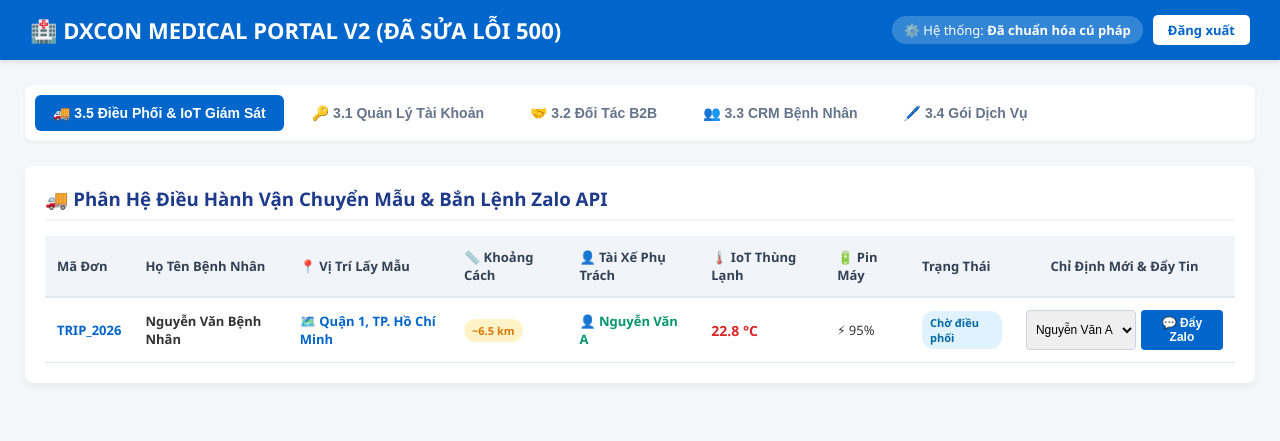
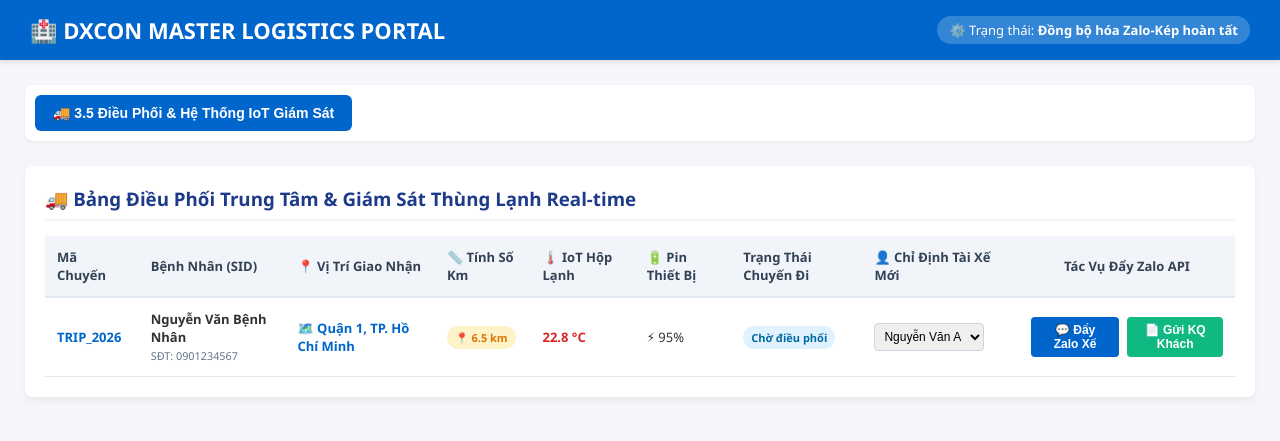
Before and after one commit to dxconmedical-max/dxconsystem, a Flask app: page /admin in a window 1280 px wide. Shown: the top 441 px of the page. Run offline with Flask 3, Linux system fonts and the light colour scheme; data comes from the database, SQL or seed files in the repository; data that the repository does not hold is empty.

Commit message:
Update admin.html

```diff
--- a/templates/admin.html
+++ b/templates/admin.html
@@ -7,165 +7,98 @@
         body { font-family: 'Segoe UI', Tahoma, Geneva, Verdana, sans-serif; margin: 0; background: #f4f6f9; color: #333; }
         .header { background: #0066cc; color: white; padding: 15px 30px; display: flex; justify-content: space-between; align-items: center; box-shadow: 0 2px 5px rgba(0,0,0,0.1); }
         .header h1 { margin: 0; font-size: 22px; }
-        .container { padding: 25px; max-width: 1400px; margin: 0 auto; }
+        .container { padding: 25px; max-width: 1500px; margin: 0 auto; }
         .tab-menu { display: flex; background: white; padding: 10px; border-radius: 8px; box-shadow: 0 2px 4px rgba(0,0,0,0.05); margin-bottom: 25px; gap: 10px; }
         .tab-btn { padding: 10px 18px; border: none; background: none; font-size: 14px; font-weight: 600; color: #64748b; cursor: pointer; border-radius: 6px; transition: all 0.2s; }
         .tab-btn.active { background: #0066cc; color: white; }
         .tab-btn:hover:not(.active) { background: #f1f5f9; color: #1e293b; }
         .tab-content { display: none; }
         .tab-content.active { display: block; }
-        .grid-2 { display: grid; grid-template-columns: 1fr 2fr; gap: 20px; }
         .card { background: white; padding: 20px; border-radius: 8px; box-shadow: 0 4px 6px rgba(0,0,0,0.05); margin-bottom: 20px; }
         .card h3 { margin-top: 0; margin-bottom: 15px; color: #1e3a8a; border-bottom: 2px solid #f1f5f9; padding-bottom: 8px; }
-        .form-group { margin-bottom: 12px; }
-        .form-group label { display: block; font-size: 13px; font-weight: 600; margin-bottom: 5px; color: #475569; }
-        .form-group input, .form-group select, .form-group textarea { width: 100%; padding: 8px 12px; border: 1px solid #cbd5e1; border-radius: 5px; box-sizing: border-box; font-size: 13px; }
-        .btn { background: #0066cc; color: white; border: none; padding: 9px 15px; border-radius: 5px; font-weight: bold; cursor: pointer; font-size: 13px; }
         table { width: 100%; border-collapse: collapse; text-align: left; font-size: 13px; }
         th { background: #f1f5f9; padding: 12px; font-weight: 600; color: #334155; border-bottom: 2px solid #e2e8f0; }
         td { padding: 12px; border-bottom: 1px solid #e2e8f0; vertical-align: middle; }
         .badge { padding: 4px 8px; border-radius: 12px; font-size: 11px; font-weight: 600; display: inline-block; }
-        .badge-success { background: #dcfce7; color: #15803d; }
         .badge-warning { background: #fef3c7; color: #d97706; }
         .badge-info { background: #e0f2fe; color: #0369a1; }
+        .btn-zalo-driver { background: #0066cc; color: white; border: none; padding: 6px 10px; border-radius: 4px; font-weight: bold; cursor: pointer; font-size: 12px; }
+        .btn-zalo-patient { background: #10b981; color: white; border: none; padding: 6px 10px; border-radius: 4px; font-weight: bold; cursor: pointer; font-size: 12px; }
+        .action-cell { display: flex; gap: 8px; align-items: center; justify-content: center; }
     </style>
 </head>
 <body>
 
     <div class="header">
-        <h1>🏥 DXCON MEDICAL PORTAL V2 (ĐÃ SỬA LỖI 500)</h1>
-        <div style="display: flex; gap: 10px; align-items: center;">
-            <span style="font-size: 13px; background: rgba(255,255,255,0.2); padding: 5px 12px; border-radius: 20px;">⚙️ Hệ thống: <b>Đã chuẩn hóa cú pháp</b></span>
-            <a href="/" style="background: white; color: #0066cc; text-decoration: none; padding: 6px 15px; border-radius: 5px; font-weight: bold; font-size: 13px;">Đăng xuất</a>
-        </div>
+        <h1>🏥 DXCON MASTER LOGISTICS PORTAL</h1>
+        <span style="font-size: 13px; background: rgba(255,255,255,0.2); padding: 5px 12px; border-radius: 20px;">⚙️ Trạng thái: <b>Đồng bộ hóa Zalo-Kép hoàn tất</b></span>
     </div>
 
     <div class="container">
         <div class="tab-menu">
-            <button class="tab-btn active" onclick="switchTab(event, 'tab-logistics')">🚚 3.5 Điều Phối & IoT Giám Sát</button>
-            <button class="tab-btn" onclick="switchTab(event, 'tab-account')">🔑 3.1 Quản Lý Tài Khoản</button>
-            <button class="tab-btn" onclick="switchTab(event, 'tab-contract')">🤝 3.2 Đối Tác B2B</button>
-            <button class="tab-btn" onclick="switchTab(event, 'tab-crm')">👥 3.3 CRM Bệnh Nhân</button>
-            <button class="tab-btn" onclick="switchTab(event, 'tab-catalog')">🖊️ 3.4 Gói Dịch Vụ</button>
+            <button class="tab-btn active" onclick="switchTab(event, 'tab-logistics')">🚚 3.5 Điều Phối & Hệ Thống IoT Giám Sát</button>
         </div>
 
         <div id="tab-logistics" class="tab-content active">
             <div class="card">
-                <h3>🚚 Phân Hệ Điều Hành Vận Chuyển Mẫu & Bắn Lệnh Zalo API</h3>
+                <h3>🚚 Bảng Điều Phối Trung Tâm & Giám Sát Thùng Lạnh Real-time</h3>
                 <table>
                     <thead>
                         <tr>
-                            <th>Mã Đơn</th>
-                            <th>Họ Tên Bệnh Nhân</th>
-                            <th>📍 Vị Trí Lấy Mẫu</th>
-                            <th>📏 Khoảng Cách</th>
-                            <th>👤 Tài Xế Phụ Trách</th>
-                            <th>🌡️ IoT Thùng Lạnh</th>
-                            <th>🔋 Pin Máy</th>
-                            <th>Trạng Thái</th>
-                            <th style="text-align: center;">Chỉ Định Mới & Đẩy Tin</th>
+                            <th>Mã Chuyến</th>
+                            <th>Bệnh Nhân (SID)</th>
+                            <th>📍 Vị Trí Giao Nhận</th>
+                            <th>📏 Tính Số Km</th>
+                            <th>🌡️ IoT Hộp Lạnh</th>
+                            <th>🔋 Pin Thiết Bị</th>
+                            <th>Trạng Thái Chuyến Đi</th>
+                            <th>👤 Chỉ Định Tài Xế Mới</th>
+                            <th style="text-align: center;">Tác Vụ Đẩy Zalo API</th>
                         </tr>
                     </thead>
                     <tbody>
                         {% for p in crm_patients %}
                         <tr>
                             <td style="font-weight: bold; color: #0066cc;">{{ p.sid }}</td>
-                            <td><b>{{ p.name }}</b></td>
+                            <td><b>{{ p.name }}</b><br><small style="color:#64748b;">SĐT: {{ p.phone }}</small></td>
                             <td>
-                                <a href="https://maps.google.com/?q={{ p.address }}" target="_blank" style="color: #0066cc; text-decoration: none; font-weight: 600;">
+                                <a href="https://maps.google.com/?q={{ p.address }}" target="_blank" style="color: #0066cc; text-decoration: none; font-weight: bold;">
                                     🗺️ {{ p.address }}
                                 </a>
                             </td>
-                            <td><span class="badge badge-warning">~6.5 km</span></td>
-                            <td style="color: #059669; font-weight: bold;">👤 {{ p.driver_name }}</td>
-                            <td style="color: #dc2626; font-weight: bold; font-size: 14px;">{{ p.temperature }}</td>
+                            <td><span class="badge badge-warning">📍 6.5 km</span></td>
+                            <td style="color: #dc2626; font-weight: bold;">{{ p.temperature }}</td>
                             <td>⚡ {{ p.battery }}</td>
                             <td><span class="badge badge-info">{{ p.status }}</span></td>
-                            <td style="text-align: center;">
-                                <form action="/api/admin/logistics/dispatch" method="POST" style="display: flex; gap: 5px; justify-content: center; margin: 0;">
+
+                            <!-- BẮN LỆNH CHO TÀI XẾ -->
+                            <td>
+                                <form id="form-driver-{{ p.sid }}" action="/api/admin/logistics/dispatch" method="POST" style="margin:0;">
                                     <input type="hidden" name="trip_id" value="{{ p.sid }}">
                                     <select name="driver_name" style="padding: 5px; border-radius: 4px; border: 1px solid #cbd5e1; font-size: 12px;">
-                                        <option value="Nguyễn Văn A">Nguyễn Văn A</option>
-                                        <option value="Trần Văn B">Trần Văn B</option>
-                                        <option value="Lê Văn C">Lê Văn C</option>
+                                        <option value="Nguyễn Văn A" {% if p.driver_name == "Nguyễn Văn A" %}selected{% endif %}>Nguyễn Văn A</option>
+                                        <option value="Trần Văn B" {% if p.driver_name == "Trần Văn B" %}selected{% endif %}>Trần Văn B</option>
+                                        <option value="Lê Văn C" {% if p.driver_name == "Lê Văn C" %}selected{% endif %}>Lê Văn C</option>
                                     </select>
-                                    <button type="submit" style="background: #0066cc; color: white; border: none; padding: 6px 12px; border-radius: 4px; font-weight: bold; cursor: pointer; font-size: 12px;">
-                                        💬 Đẩy Zalo
-                                    </button>
                                 </form>
                             </td>
+
+                            <!-- Ô CHỨA NÚT TÁC VỤ KÉP CHUYÊN NGHIỆP -->
+                            <td>
+                                <div class="action-cell">
+                                    <button type="submit" form="form-driver-{{ p.sid }}" class="btn-zalo-driver">
+                                        💬 Đẩy Zalo Xế
+                                    </button>
+
+                                    <form action="/api/admin/logistics/send-result" method="POST" style="margin:0;">
+                                        <input type="hidden" name="trip_id" value="{{ p.sid }}">
+                                        <button type="submit" class="btn-zalo-patient">
+                                            📄 Gửi KQ Khách
+                                        </button>
+                                    </form>
+                                </div>
+                            </td>
                         </tr>
-                        {% endfor %}
-                    </tbody>
-                </table>
-            </div>
-        </div>
-
-        <div id="tab-account" class="tab-content">
-            <div class="grid-2">
-                <div class="card">
-                    <h3>Cấp Tài Khoản</h3>
-                    <form action="/api/admin/account/add" method="POST">
-                        <div class="form-group"><label>Username</label><input type="text" name="username" required></div>
-                        <div class="form-group"><label>Password</label><input type="password" name="password" required></div>
-                        <div class="form-group"><label>Đối tác</label><input type="text" name="partner" required></div>
-                        <div class="form-group">
-                            <label>Quyền</label>
-                            <select name="role"><option value="Admin Điều phối">Admin Điều phối</option></select>
-                        </div>
-                        <button type="submit" class="btn">Kích Hoạt</button>
-                    </form>
-                </div>
-                <div class="card">
-                    <h3>Tài Khoản Hiện Hành</h3>
-                    <table>
-                        <thead><tr><th>Username</th><th>Đối Tác</th><th>Quyền</th></tr></thead>
-                        <tbody>
-                            {% for acc in accounts %}
-                            <tr><td>{{ acc.username }}</td><td>{{ acc.partner }}</td><td>{{ acc.role }}</td></tr>
-                            {% endfor %}
-                        </tbody>
-                    </table>
-                </div>
-            </div>
-        </div>
-
-        <div id="tab-contract" class="tab-content">
-            <div class="card">
-                <h3>Hợp Đồng B2B</h3>
-                <table>
-                    <thead><tr><th>Mã HD</th><th>Tên Đối Tác</th><th>Chiết Khấu</th></tr></thead>
-                    <tbody>
-                        {% for ct in contracts %}
-                        <tr><td>{{ ct.id }}</td><td>{{ ct.partner_name }}</td><td>{{ ct.discount }}%</td></tr>
-                        {% endfor %}
-                    </tbody>
-                </table>
-            </div>
-        </div>
-
-        <div id="tab-crm" class="tab-content">
-            <div class="card">
-                <h3>Hồ Sơ CRM Bệnh Nhân</h3>
-                <table>
-                    <thead><tr><th>Mã SID</th><th>Họ Tên</th><th>Địa Chỉ</th><th>Tổng Tiền</th></tr></thead>
-                    <tbody>
-                        {% for p in crm_patients %}
-                        <tr><td>{{ p.sid }}</td><td>{{ p.name }}</td><td>{{ p.address }}</td><td>{{ p.total_amount }}</td></tr>
-                        {% endfor %}
-                    </tbody>
-                </table>
-            </div>
-        </div>
-
-        <div id="tab-catalog" class="tab-content">
-            <div class="card">
-                <h3>Danh Mục Gói</h3>
-                <table>
-                    <thead><tr><th>Mã XN</th><th>Tên Gói</th><th>Giá Niêm Yết</th></tr></thead>
-                    <tbody>
-                        {% for t in tests %}
-                        <tr><td>{{ t.code }}</td><td>{{ t.name }}</td><td>{{ t.price }}</td></tr>
                         {% endfor %}
                     </tbody>
                 </table>
```
